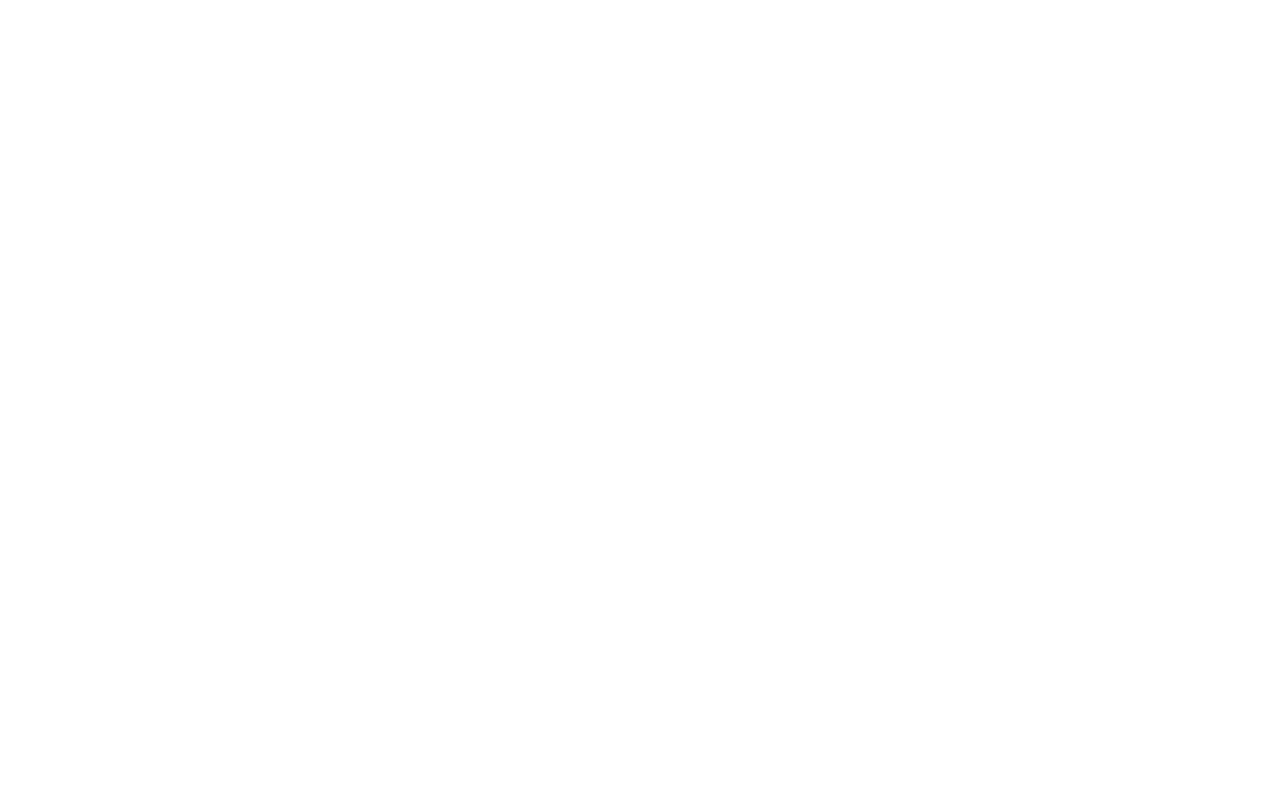
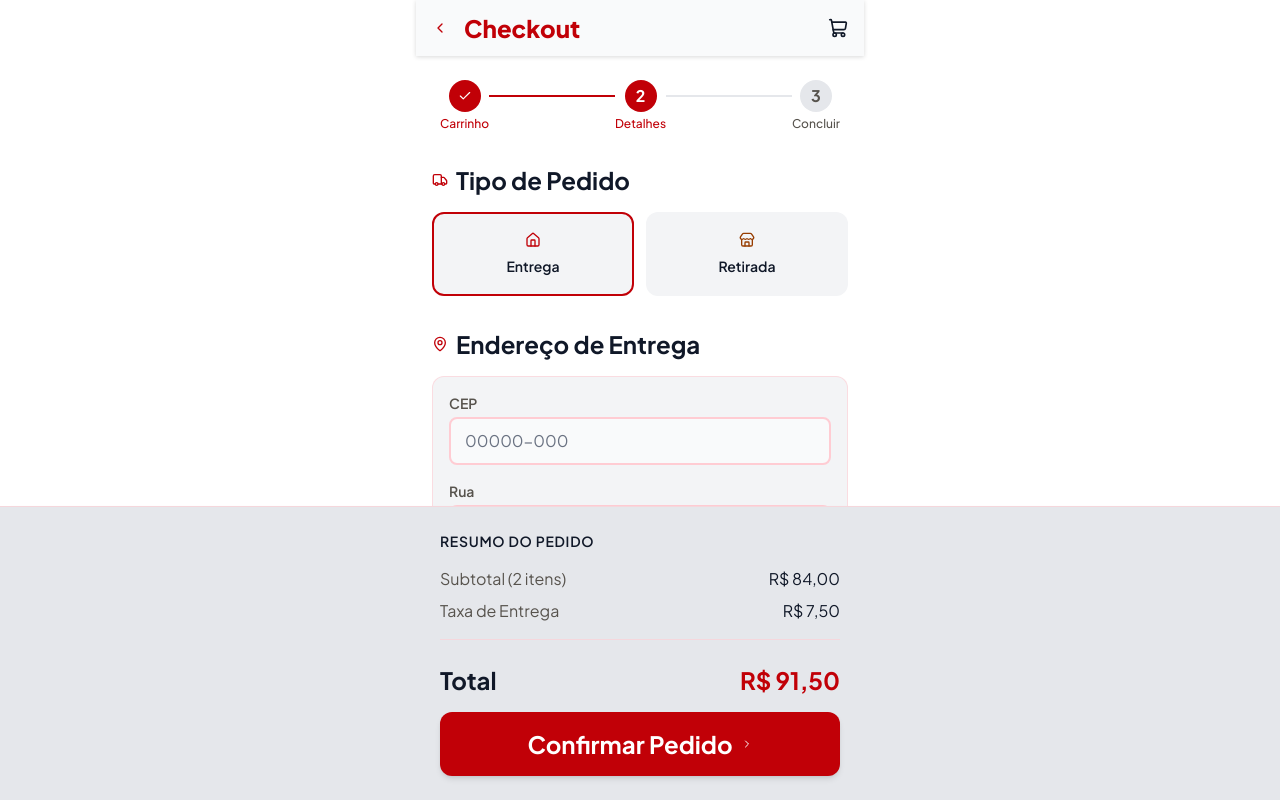
Before and after one commit to jonathan-castro-dev/bellapizza-client, a React (Vite) app: page /checkout in a window 1280 px wide. Shown: the top 800 px of the page. Built offline with nearby package versions, Linux system fonts and the light colour scheme.

Commit message:
style: create checkout page

```diff
--- a/src/components/cart-summary.tsx
+++ b/src/components/cart-summary.tsx
@@ -1,5 +1,6 @@
 import { ShoppingCart } from 'lucide-react'
 import { formatCurrency } from '../utils/format-currency'
+import { Link } from 'react-router'
 
 type CartSummaryProps = {
   subtotal: number
@@ -27,13 +28,13 @@ export function CartSummary({ subtotal, total }: CartSummaryProps) {
             {formatCurrency(total)}
           </span>
         </div>
-        <button
-          type="button"
+        <Link
+          to="/checkout"
           className="flex h-14 w-full items-center justify-center gap-2 rounded-xl bg-red-700 text-lg font-bold text-white shadow-md"
         >
           Finalizar Pedido
           <ShoppingCart className="size-5" aria-hidden="true" />
-        </button>
+        </Link>
       </div>
     </footer>
   )
--- /dev/null
+++ b/src/components/checkbox.tsx
@@ -0,0 +1,20 @@
+import type { ComponentProps, ReactNode } from 'react'
+
+type CheckboxProps = ComponentProps<'input'> & {
+  label: string
+  icon?: ReactNode
+}
+
+export function Checkbox({ label, icon, className, checked, ...props }: CheckboxProps) {
+  return (
+    <label
+      className={`flex flex-1 cursor-pointer flex-col items-center gap-2 rounded-xl bg-gray-100 p-[18px] ${
+        checked ? 'border-2 border-red-700' : 'border-2 border-transparent'
+      } ${className ?? ''}`}
+    >
+      <input type="radio" className="sr-only" checked={checked} {...props} />
+      {icon}
+      <span className="text-sm font-semibold text-gray-900">{label}</span>
+    </label>
+  )
+}
--- /dev/null
+++ b/src/components/text-input.tsx
@@ -0,0 +1,22 @@
+import type { ComponentProps } from 'react'
+
+type TextInputProps = ComponentProps<'input'> & {
+  label: string
+}
+
+export function TextInput({ label, className, id, ...props }: TextInputProps) {
+  const inputId = id ?? label.toLowerCase().replace(/\s+/g, '-')
+
+  return (
+    <div className="flex flex-col gap-1">
+      <label htmlFor={inputId} className="text-sm font-semibold text-stone-600">
+        {label}
+      </label>
+      <input
+        id={inputId}
+        className={`w-full rounded-lg border-2 border-rose-200 bg-gray-50 px-3.5 py-2.5 text-base text-gray-900 placeholder:text-gray-500 focus:outline-none ${className ?? ''}`}
+        {...props}
+      />
+    </div>
+  )
+}
--- /dev/null
+++ b/src/pages/checkout-page.tsx
@@ -0,0 +1,167 @@
+import {
+  Banknote,
+  Check,
+  ChevronLeft,
+  ChevronRight,
+  CreditCard,
+  Home,
+  MapPin,
+  QrCode,
+  ShoppingCart,
+  Store,
+  Truck,
+} from 'lucide-react'
+import { Link } from 'react-router'
+import { Checkbox } from '../components/checkbox'
+import { TextInput } from '../components/text-input'
+
+export function CheckoutPage() {
+  return (
+    <div className="mx-auto flex min-h-screen w-full max-w-md flex-col bg-white pb-80">
+      <header className="flex h-14 shrink-0 items-center justify-between bg-gray-50 px-4 drop-shadow-sm">
+        <div className="flex items-center gap-4">
+          <Link to="/cart">
+            <ChevronLeft className="size-4 text-red-700" aria-hidden="true" />
+          </Link>
+          <h1 className="text-2xl font-extrabold text-red-700">Checkout</h1>
+        </div>
+        <ShoppingCart className="size-5 text-gray-900" aria-hidden="true" />
+      </header>
+
+      <main className="flex flex-col gap-8 px-4 pt-6">
+        <div className="flex items-center justify-between px-2">
+          <div className="flex flex-col items-center gap-1">
+            <div className="flex size-8 items-center justify-center rounded-full bg-red-700">
+              <Check className="size-3.5 text-white" aria-hidden="true" />
+            </div>
+            <span className="text-xs font-medium text-red-700">Carrinho</span>
+          </div>
+
+          <div className="mb-5 h-0.5 flex-1 bg-red-700" />
+
+          <div className="flex flex-col items-center gap-1">
+            <div className="flex size-8 items-center justify-center rounded-full bg-red-700">
+              <span className="text-base font-bold text-white">2</span>
+            </div>
+            <span className="text-xs font-medium text-red-700">Detalhes</span>
+          </div>
+
+          <div className="mb-5 h-0.5 flex-1 bg-gray-200" />
+
+          <div className="flex flex-col items-center gap-1">
+            <div className="flex size-8 items-center justify-center rounded-full bg-gray-200">
+              <span className="text-base font-bold text-stone-600">3</span>
+            </div>
+            <span className="text-xs font-medium text-stone-600">Concluir</span>
+          </div>
+        </div>
+
+        <section className="flex flex-col gap-4">
+          <div className="flex items-center gap-2">
+            <Truck className="size-4 text-red-700" aria-hidden="true" />
+            <h2 className="text-2xl font-bold text-gray-900">Tipo de Pedido</h2>
+          </div>
+
+          <div className="flex gap-3">
+            <Checkbox
+              name="order-type"
+              label="Entrega"
+              checked
+              readOnly
+              icon={<Home className="size-4 text-red-700" aria-hidden="true" />}
+            />
+            <Checkbox
+              name="order-type"
+              label="Retirada"
+              readOnly
+              icon={<Store className="size-4 text-amber-800" aria-hidden="true" />}
+            />
+          </div>
+        </section>
+
+        <section className="flex flex-col gap-4">
+          <div className="flex items-center gap-2">
+            <MapPin className="size-4 text-red-700" aria-hidden="true" />
+            <h2 className="text-2xl font-bold text-gray-900">Endereço de Entrega</h2>
+          </div>
+
+          <div className="flex flex-col gap-4 rounded-xl border border-rose-200/60 bg-gray-100 p-4">
+            <TextInput label="CEP" placeholder="00000-000" readOnly />
+            <TextInput label="Rua" placeholder="Avenida Principal" readOnly />
+            <div className="flex gap-4">
+              <TextInput label="Número" placeholder="123" readOnly />
+              <TextInput label="Complemento" placeholder="Apto 4B" readOnly />
+            </div>
+          </div>
+        </section>
+
+        <section className="flex flex-col gap-4">
+          <div className="flex items-center gap-2">
+            <CreditCard className="size-4 text-red-700" aria-hidden="true" />
+            <h2 className="text-2xl font-bold text-gray-900">Forma de Pagamento</h2>
+          </div>
+
+          <div className="flex flex-col gap-3">
+            <label className="flex cursor-pointer items-center justify-between rounded-xl border-2 border-red-700 bg-gray-100 px-[18px] py-[18px]">
+              <div className="flex items-center gap-4">
+                <CreditCard className="size-4 text-red-700" aria-hidden="true" />
+                <span className="text-sm font-semibold text-gray-900">Cartão de Crédito</span>
+              </div>
+              <div className="flex size-[22px] items-center justify-center rounded-full bg-red-700">
+                <div className="size-2 rounded-full bg-white" />
+              </div>
+            </label>
+
+            <label className="flex cursor-pointer items-center justify-between rounded-xl border-2 border-transparent bg-gray-100 p-[18px]">
+              <div className="flex items-center gap-4">
+                <QrCode className="size-[18px] text-amber-800" aria-hidden="true" />
+                <span className="text-sm font-semibold text-gray-900">Pix</span>
+              </div>
+              <div className="size-5 rounded-full border border-stone-400 bg-white" />
+            </label>
+
+            <label className="flex cursor-pointer items-center justify-between rounded-xl border-2 border-transparent bg-gray-100 p-[18px]">
+              <div className="flex items-center gap-4">
+                <Banknote className="size-4 text-stone-600" aria-hidden="true" />
+                <span className="text-sm font-semibold text-gray-900">Dinheiro na Entrega</span>
+              </div>
+              <div className="size-5 rounded-full border border-stone-400 bg-white" />
+            </label>
+          </div>
+        </section>
+      </main>
+
+      <footer className="fixed inset-x-0 bottom-0 border-t border-rose-200/60 bg-gray-200 shadow-lg">
+        <div className="mx-auto flex w-full max-w-md flex-col gap-4 px-6 pb-6 pt-6">
+          <h3 className="text-sm font-semibold tracking-wider text-gray-900 uppercase">
+            Resumo do Pedido
+          </h3>
+
+          <div className="flex flex-col gap-2 border-b border-rose-200/60 pb-4">
+            <div className="flex items-center justify-between">
+              <span className="text-base text-stone-600">Subtotal (2 itens)</span>
+              <span className="text-base text-gray-900">R$ 84,00</span>
+            </div>
+            <div className="flex items-center justify-between">
+              <span className="text-base text-stone-600">Taxa de Entrega</span>
+              <span className="text-base text-gray-900">R$ 7,50</span>
+            </div>
+          </div>
+
+          <div className="flex items-center justify-between pt-2">
+            <span className="text-2xl font-bold text-gray-900">Total</span>
+            <span className="text-2xl font-bold text-red-700">R$ 91,50</span>
+          </div>
+
+          <button
+            type="button"
+            className="flex w-full items-center justify-center gap-2 rounded-xl bg-red-700 py-4 text-2xl font-bold text-white shadow-md"
+          >
+            Confirmar Pedido
+            <ChevronRight className="size-3" aria-hidden="true" />
+          </button>
+        </div>
+      </footer>
+    </div>
+  )
+}
--- a/src/routes/route.tsx
+++ b/src/routes/route.tsx
@@ -1,5 +1,6 @@
 import { createBrowserRouter } from 'react-router'
 import { CartPage } from '../pages/cart-page'
+import { CheckoutPage } from '../pages/checkout-page'
 import { MenuPage } from '../pages/menu-page'
 
 export const router = createBrowserRouter([
@@ -13,6 +14,6 @@ export const router = createBrowserRouter([
   },
   {
     path: '/checkout',
-    element: undefined,
+    element: <CheckoutPage />,
   },
 ])
```
